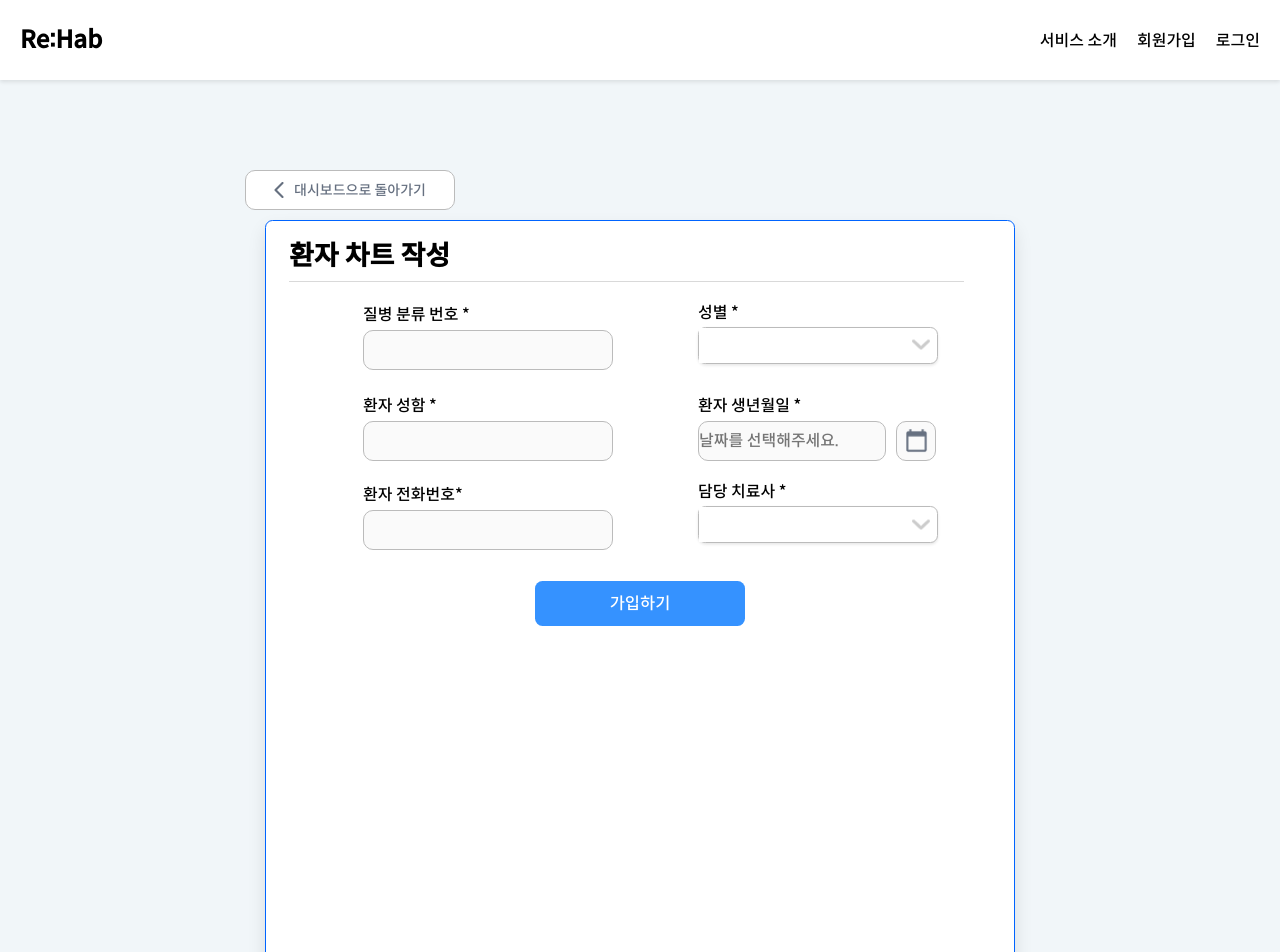
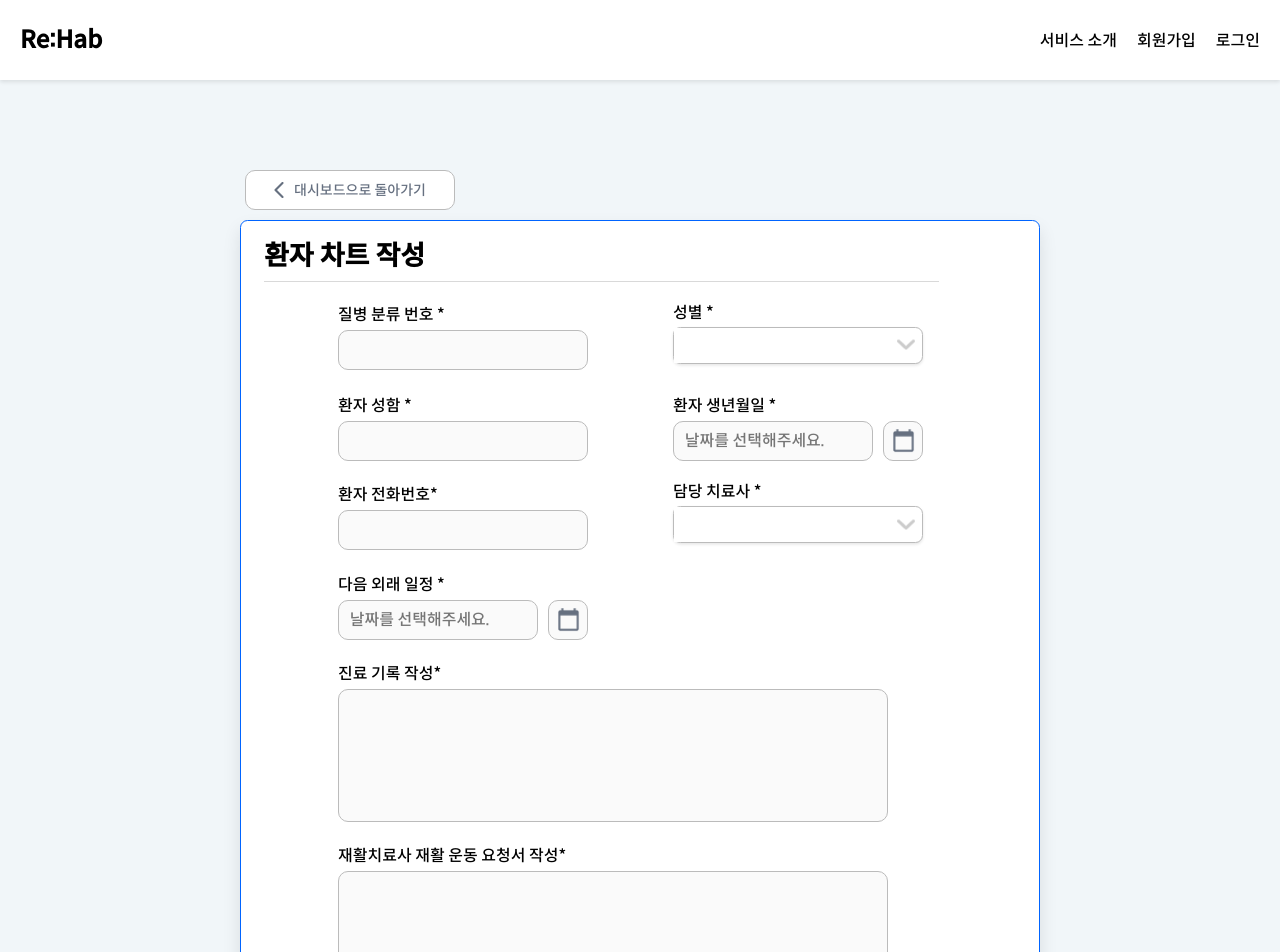
Before and after one commit to sync-without-async/Rehab-FrontEnd, a React (Vite) app: page /doctorchart in a window 1280 px wide. Shown: the top 952 px of the page. Built offline with nearby package versions, Linux system fonts and the light colour scheme.

Commit message:
Feat: 전문의 환자 차트 작성 페이지 구현

```diff
--- a/src/components/DoctorDashBoard/DoctorChart.jsx
+++ b/src/components/DoctorDashBoard/DoctorChart.jsx
@@ -2,10 +2,11 @@ import styled from "styled-components";
 import InputText from "../Input/InputText";
 import Dropdown from "../Dropdown/Dropdown";
 import DateSelect from "../Input/DateSelect";
+import InputTextLong from "../Input/InputTextLong";
 
-const SignupContainer = styled.div`
-  width: 750px;
-  height: 750px;
+const ChartContainer = styled.div`
+  width: 800px;
+  height: 900px;
   border-radius: 7.5px;
   background-color: #ffffff;
   border: 1.5px solid #0064ff;
@@ -61,8 +62,10 @@ const DoctorChart = () => {
 
   const gender = ["남성", "여성"];
 
+  const therapist = ["오민혁" , "오민혁", "오민혁"];
+
   return (
-    <SignupContainer>
+    <ChartContainer>
       <Title>환자 차트 작성</Title>
       <Divider />
       <InputFieldsContainer>
@@ -75,10 +78,19 @@ const DoctorChart = () => {
       </InputFieldsContainer>
       <InputFieldsContainer>
         <InputText label="환자 전화번호*" />
-        <Dropdown label="담당 치료사 *" items={gender} />
+        <Dropdown label="담당 치료사 *" items={therapist} />
       </InputFieldsContainer>
-      <Button>가입하기</Button>
-    </SignupContainer>
+      <InputFieldsContainer>
+        <DateSelect labelText="다음 외래 일정 *" />
+      </InputFieldsContainer>
+      <InputFieldsContainer>
+      <InputTextLong label="진료 기록 작성*" />
+      </InputFieldsContainer>
+      <InputFieldsContainer>
+      <InputTextLong label="재활치료사 재활 운동 요청서 작성*" />
+      </InputFieldsContainer>
+      <Button>작성하기</Button>
+      </ChartContainer>
   );
 };
 
--- a/src/components/Dropdown/Dropdown.jsx
+++ b/src/components/Dropdown/Dropdown.jsx
@@ -12,7 +12,7 @@ const Label = styled.div`
 `;
 
 const DropdownContainer = styled.div`
-  width: 240px;
+  width: 250px;
   height: 37.5px;
   background-color: #FFFFFF;
   border: 0.75px solid #BBBBBB;
--- a/src/components/Input/DateSelect.jsx
+++ b/src/components/Input/DateSelect.jsx
@@ -13,7 +13,7 @@ const Container = styled.div`
 
 const DateInput = styled.input`
   box-sizing: border-box;
-  width: 188px;
+  width: 200px;
   height: 40px;
   border-radius: 10px;
   background-color: #FAFAFA;
@@ -142,7 +142,7 @@ const DateSelect = ({ labelText }) => {
         <DateInput
           type='text'
           value={date}
-          placeholder='날짜를 선택해주세요.'
+          placeholder='   날짜를 선택해주세요.'
           onChange={handleChangeDate}
         />
         <CalendarButton type='button' onClick={handleClickButton} />
--- a/src/components/Input/InputTextLong.jsx
+++ b/src/components/Input/InputTextLong.jsx
@@ -4,13 +4,18 @@ const InputContainer = styled.div`
   display: flex;
   flex-direction: column;
   width: 320px;
-  margin-top:10px;
 `;
 
+const Label = styled.label`
+  font-family: 'Spoqa Han Sans Neo', 'sans-serif';
+  font-size: 16px;
+  font-weight: 500;
+  margin-bottom: 5px;
+`;
 
 const Input = styled.input`
-  width: 500px;
-  height: 100px;
+  width: 550px;
+  height: 133px;
   border-radius: 10px;
   background-color: #FAFAFA;
   border: 1px solid #BBBBBB;
@@ -22,13 +27,14 @@ const Input = styled.input`
   }
 `;
 
-function InputTextLong() {
+function InputLongText({ label }) {
   return (
     <InputContainer>
+      <Label>{label}</Label>
       <Input type="text" />
     </InputContainer>
   );
 }
 
 export { Input };
-export default InputTextLong;
+export default InputLongText;
--- a/src/components/UntactReserve/UntactReserveModal.jsx
+++ b/src/components/UntactReserve/UntactReserveModal.jsx
@@ -54,11 +54,6 @@ const Divider = styled.hr`
 const DateText = styled.p`
   font-size: 16px;
   margin-top: -10px;
-`;
-
-const ReasonText = styled.p`
-  font-size: 16px;
-  margin-top: 10px;
 `;
 
 const TimeButton = styled.button`
@@ -136,8 +131,7 @@ export const UntactReserveModal = ({ onClose }) => {
             </TimeButton>
           ))}
         </TimeButtonContainer>
-        <ReasonText>진료 희망 사유 *</ReasonText>
-        <InputTextLong/>
+        <InputTextLong label="진료 희망 사유*" />
         <Button>예약 신청</Button>
       </ModalContainer>
     </Overlay>
```
